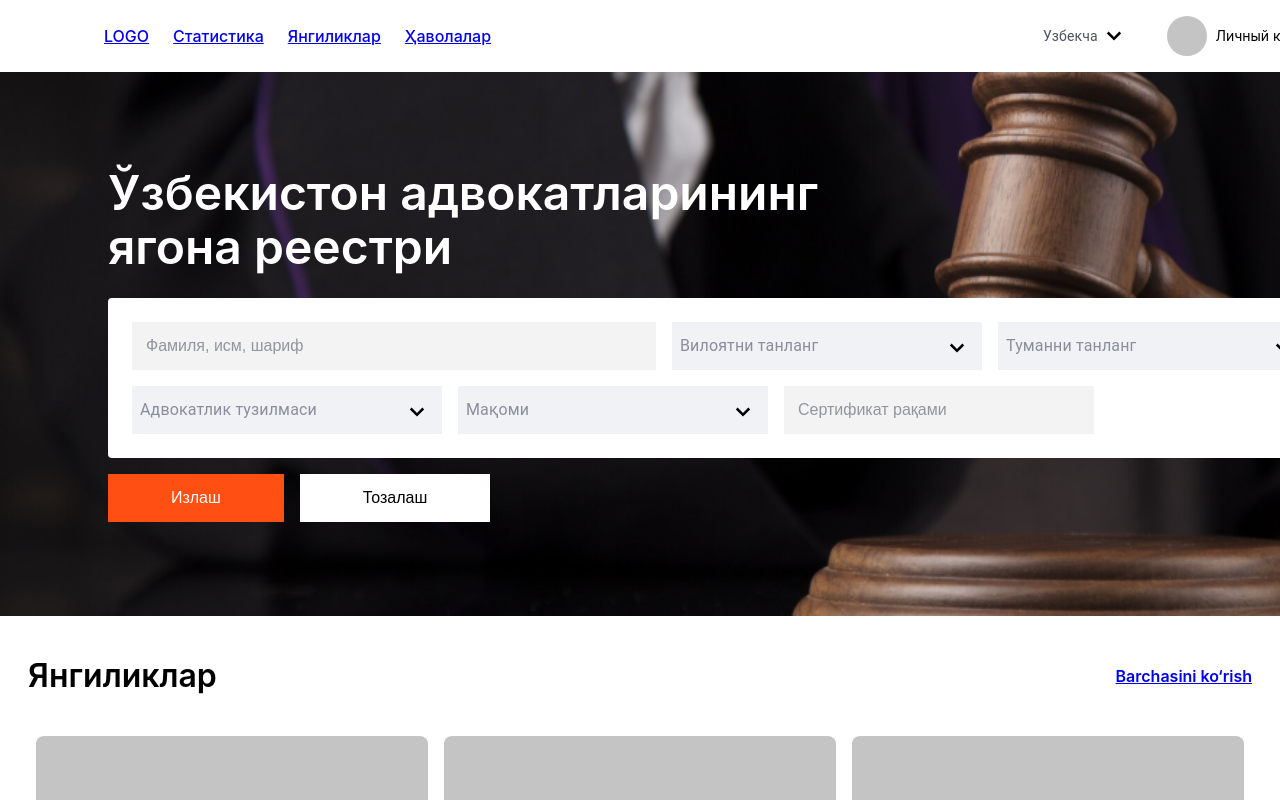
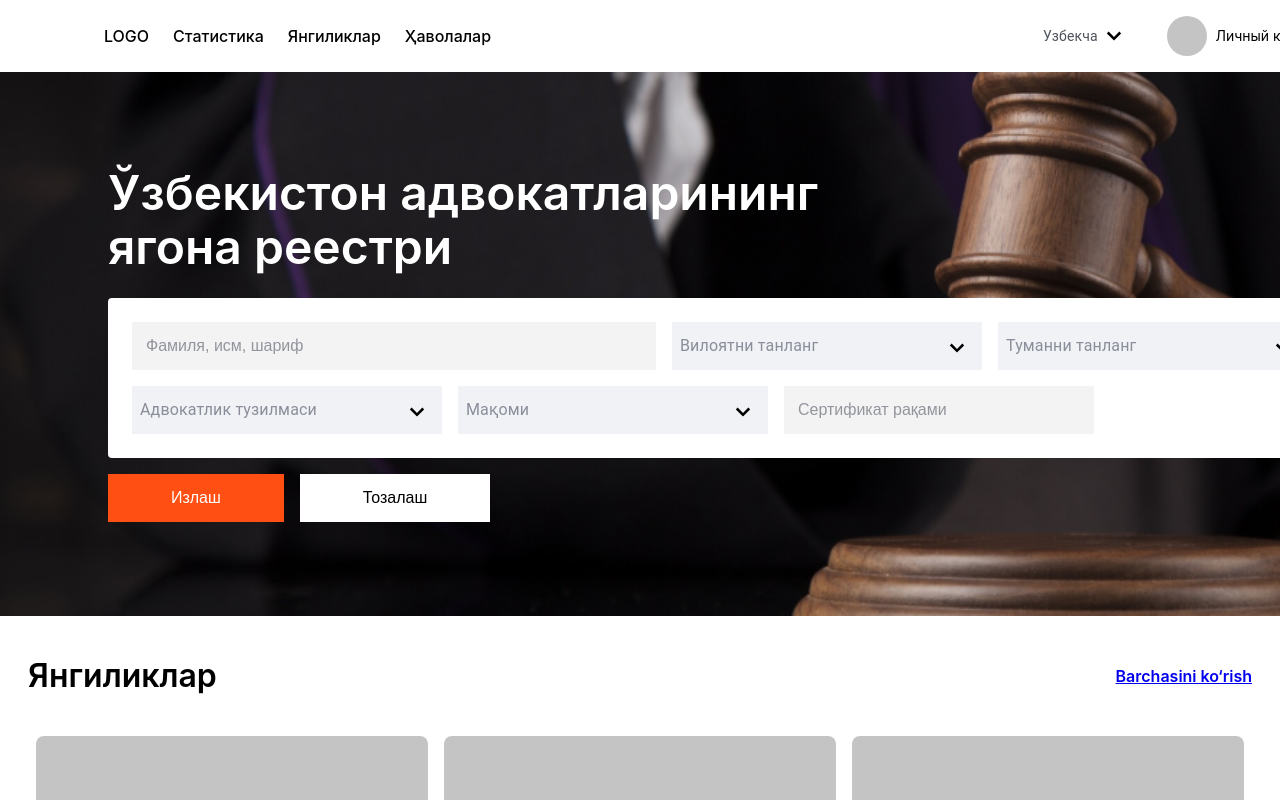
Before and after one commit to integratsiya/tashqi_integratsiya, a React (Create React App) app: page / in a window 1280 px wide. Shown: the top 800 px of the page. Built offline with nearby package versions, Linux system fonts and the light colour scheme.

Commit message:
navigation

```diff
--- a/src/components/Navigation/StyledNavigation.js
+++ b/src/components/Navigation/StyledNavigation.js
@@ -20,6 +20,8 @@ export const NavLinkStyle = styled(NavLink)`
   font-size: 16px;
   line-height: 24px;
   font-weight: 500;
+  text-decoration: none;
+  color: #000;
 `;
 
 export const NavigationTitle = styled.div`
```
